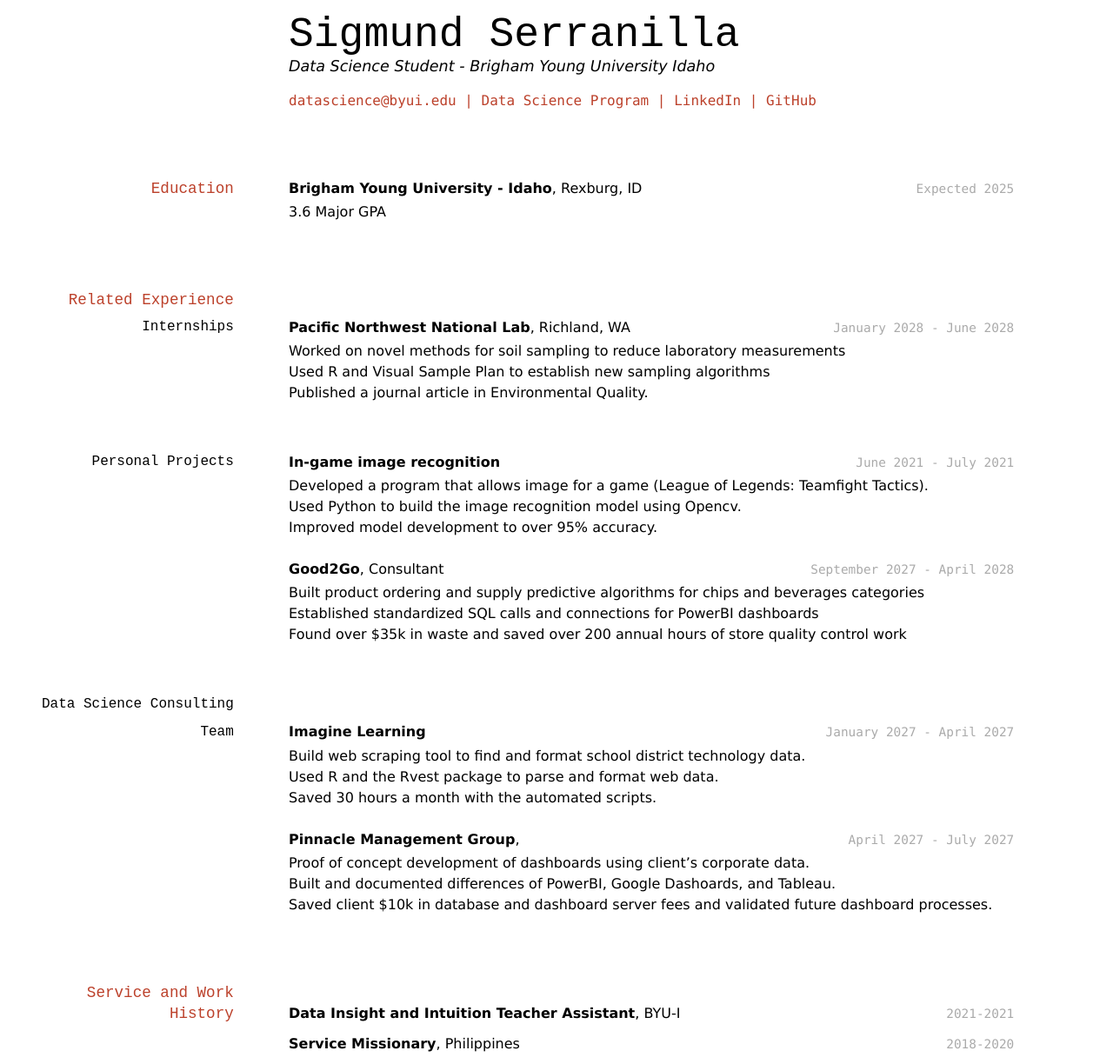
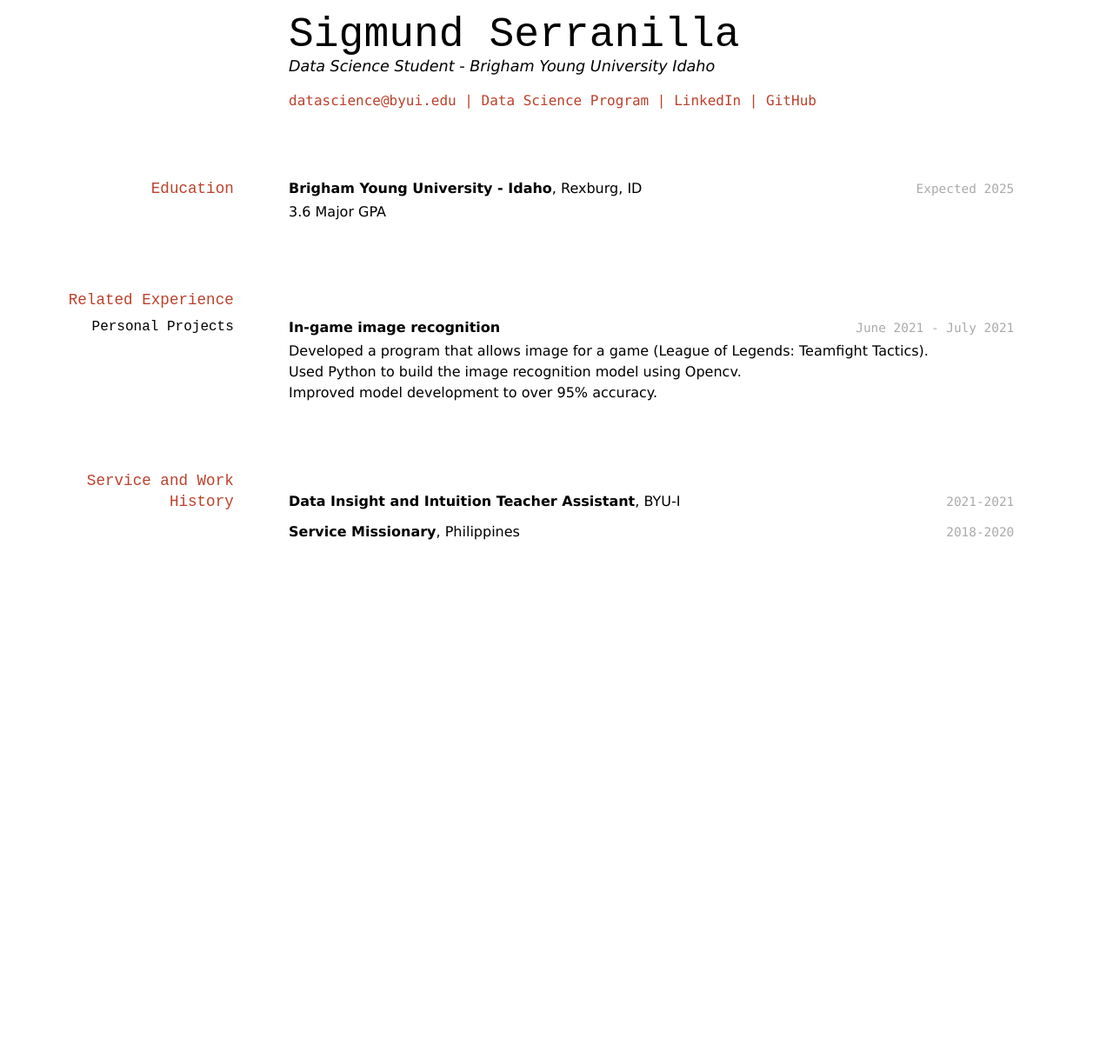
Before and after one commit to Sigmund1s/Serranilla_Sigmund_Resume.md, a Jekyll site: the page built from docs/index.md, in a window 1280 px wide. Shown: the whole page at 87% size. Built offline with Jekyll 4.4.1, drawn with Linux system fonts in a browser that asks for light colours; after the commit the page ends 900 px from its top, so only the background shows below that.

Commit message:
Update index.md
Deleted the examples and inputed only what I have

```diff
--- a/docs/index.md
+++ b/docs/index.md
@@ -24,15 +24,6 @@ __Brigham Young University - Idaho__, Rexburg, ID
 
 ## Related Experience
 
-### Internships
-
-`January 2028 - June 2028`
-__Pacific Northwest National Lab__, Richland, WA
-
-- Worked on novel methods for soil sampling to reduce laboratory measurements
-- Used R and Visual Sample Plan to establish new sampling algorithms
-- Published a journal article in Environmental Quality.
-
 ### Personal Projects
 
 `June 2021 - July 2021`
@@ -41,29 +32,6 @@ __In-game image recognition__
 - Developed a program that allows image for a game (League of Legends: Teamfight Tactics).
 - Used Python to build the image recognition model using Opencv.
 - Improved model development to over 95% accuracy.
-
-`September 2027 - April 2028`
-__Good2Go__, Consultant
-
-- Built product ordering and supply predictive algorithms for chips and beverages categories
-- Established standardized SQL calls and connections for PowerBI dashboards
-- Found over $35k in waste and saved over 200 annual hours of store quality control work
-
-### Data Science Consulting Team
-
-`January 2027 - April 2027`
-__Imagine Learning__
-
-- Build web scraping tool to find and format school district technology data.
-- Used R and the Rvest package to parse and format web data.
-- Saved 30 hours a month with the automated scripts.
-
-`April 2027 - July 2027`
-__Pinnacle Management Group__,
-
-- Proof of concept development of dashboards using client's corporate data.
-- Built and documented differences of PowerBI, Google Dashoards, and Tableau.
-- Saved client $10k in database and dashboard server fees and validated future dashboard processes.
 
 
 ## Service and Work History
```
